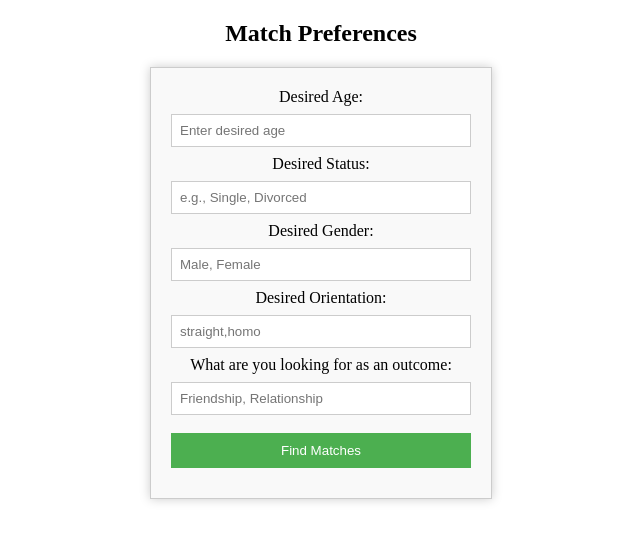
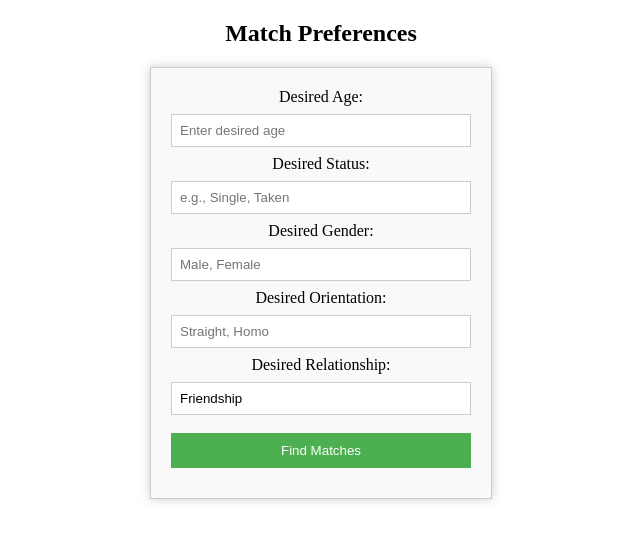
Before and after one commit to ady24s/Dating-App, a Flask app: page /preference in a window 1280 px wide. Shown: the top 542 px of the page, without its empty margins (319-959 px from the left). Run offline with Flask 3, Linux system fonts and the light colour scheme; the visitor is signed in with stand-in values (Sample User, id 1).

Commit message:
Display changes

```diff
--- a/src/main.py
+++ b/src/main.py
@@ -48,22 +48,37 @@ def login():
 
 @app.route('/preference', methods=['GET', 'POST'])
 def preferences():
-    """ Set user preferences with automatic orientation determination """
+    """ Set user preferences with automatic relationship determination """
     if 'user_id' not in session or 'gender' not in session:
         return redirect(url_for('login'))
 
+    user_id = session['user_id']
     user_gender = session['gender']
     desired_gender = ''
-    orientation = ''
-    age = status = relationship = ''
+    desired_orientation = ''
+    desired_age = ''
+    desired_status = ''
+    desired_relationship = ''
+
+    # Get the logged-in user's actual status from the data
+    user_row = user_data[user_data['user_id'] == user_id]
+    if not user_row.empty:
+        actual_status = user_row['status'].values[0].lower()
+        # Automatically set relationship to "Friendship" if actual status is "taken"
+        if actual_status == 'taken':
+            desired_relationship = 'Friendship'
 
     if request.method == 'POST':
         desired_gender = request.form['gender'].lower()
-        age = request.form.get('age', '')
-        status = request.form.get('status', '')
-        relationship = request.form.get('relationship', '')
+        desired_orientation = request.form.get('orientation', '')
+        desired_age = request.form.get('age', '')
+        desired_status = request.form.get('status', '')  # Let the user input their desired status
+        # If the user has chosen something other than "taken," retain their input
+        if actual_status != 'taken':
+            desired_relationship = request.form.get('relationship', '')
 
-    return render_template('preference.html', age=age, status=status, desired_gender=desired_gender, orientation=orientation, relationship=relationship)
+    return render_template('preference.html', age=desired_age, status=desired_status, desired_gender=desired_gender, orientation=desired_orientation, relationship=desired_relationship)
+
 
 
 @app.route('/match', methods=['POST'])
--- a/src/templates/preference.html
+++ b/src/templates/preference.html
@@ -33,10 +33,23 @@
         }
     </style>
     <script>
-        // Automatically submit the form when the desired gender changes
-        function updateOrientation() {
-            document.getElementById('preferenceForm').submit();
+        // Automatically set the relationship field to "Friendship" if status is "taken"
+        function updateRelationshipField() {
+            var statusField = document.getElementById('status');
+            var relationshipField = document.getElementById('relationship');
+
+            // If the user's status is "taken," lock relationship to "Friendship"
+            if (statusField.value.toLowerCase() === 'taken') {
+                relationshipField.value = 'Friendship';
+                relationshipField.readOnly = true;
+            } else {
+                relationshipField.readOnly = false;
+                relationshipField.placeholder = "Friendship, Relationship";
+            }
         }
+
+        // Execute the function when the page loads and whenever the status field changes
+        window.onload = updateRelationshipField;
     </script>
 </head>
 <body>
@@ -46,15 +59,15 @@
         <input type="number" name="age" id="age" value="{{ age }}" placeholder="Enter desired age" required>
 
         <label for="status">Desired Status:</label>
-        <input type="text" name="status" id="status" value="{{ status }}" placeholder="e.g., Single, Divorced" required>
+        <input type="text" name="status" id="status" value="{{ status }}" placeholder="e.g., Single, Taken" oninput="updateRelationshipField()" required>
 
         <label for="gender">Desired Gender:</label>
         <input type="text" name="gender" id="gender" value="{{ desired_gender }}" placeholder="Male, Female" required>
 
         <label for="orientation">Desired Orientation:</label>
-        <input type="text" name="orientation" id="orientation" value="{{ orientation }}" placeholder="straight,homo" required>
+        <input type="text" name="orientation" id="orientation" value="{{ orientation }}" placeholder="Straight, Homo" required>
 
-        <label for="relationship">What are you looking for as an outcome:</label>
+        <label for="relationship">Desired Relationship:</label>
         <input type="text" name="relationship" id="relationship" value="{{ relationship }}" placeholder="Friendship, Relationship" required>
 
         <input type="submit" value="Find Matches">
```
